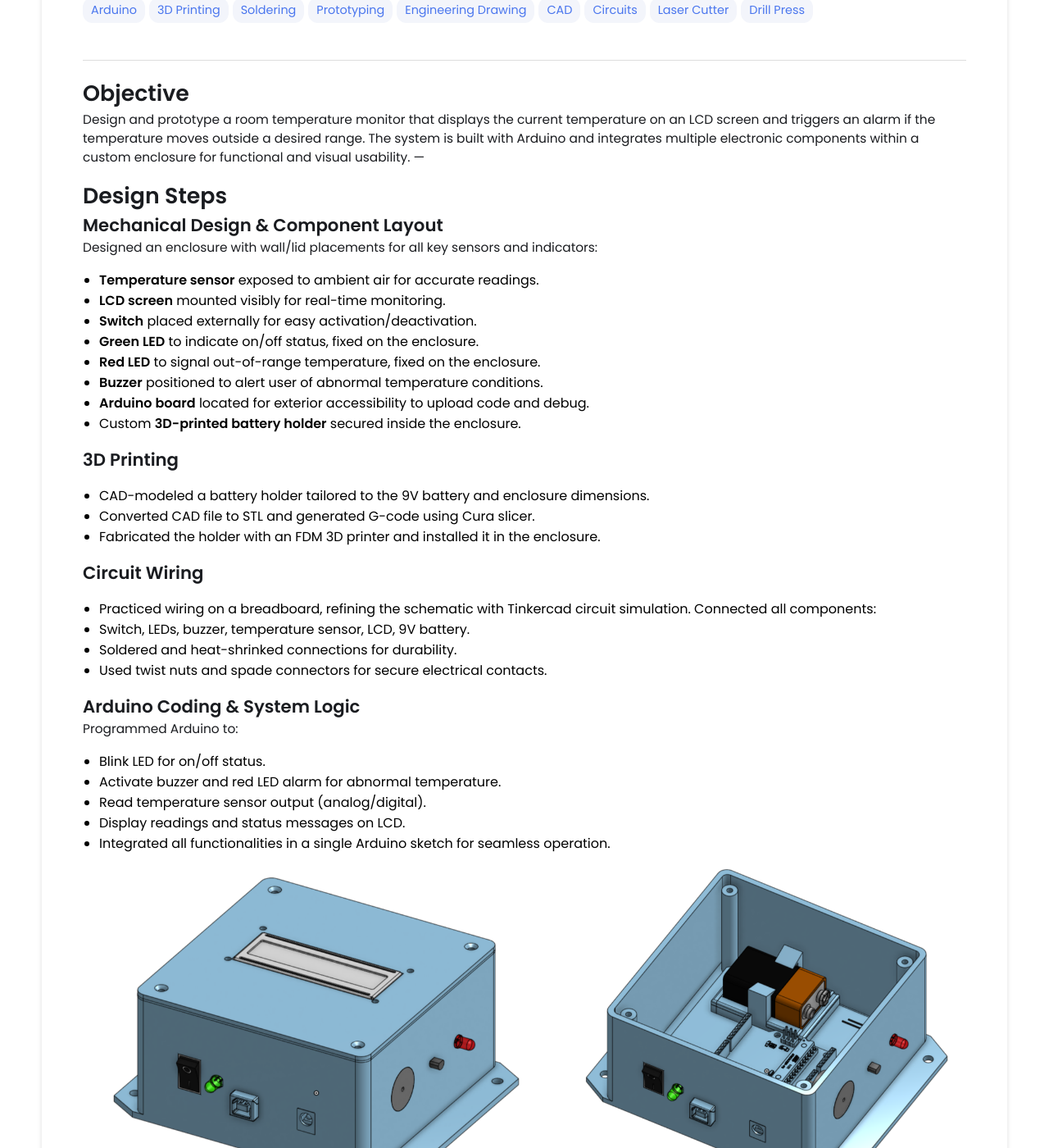
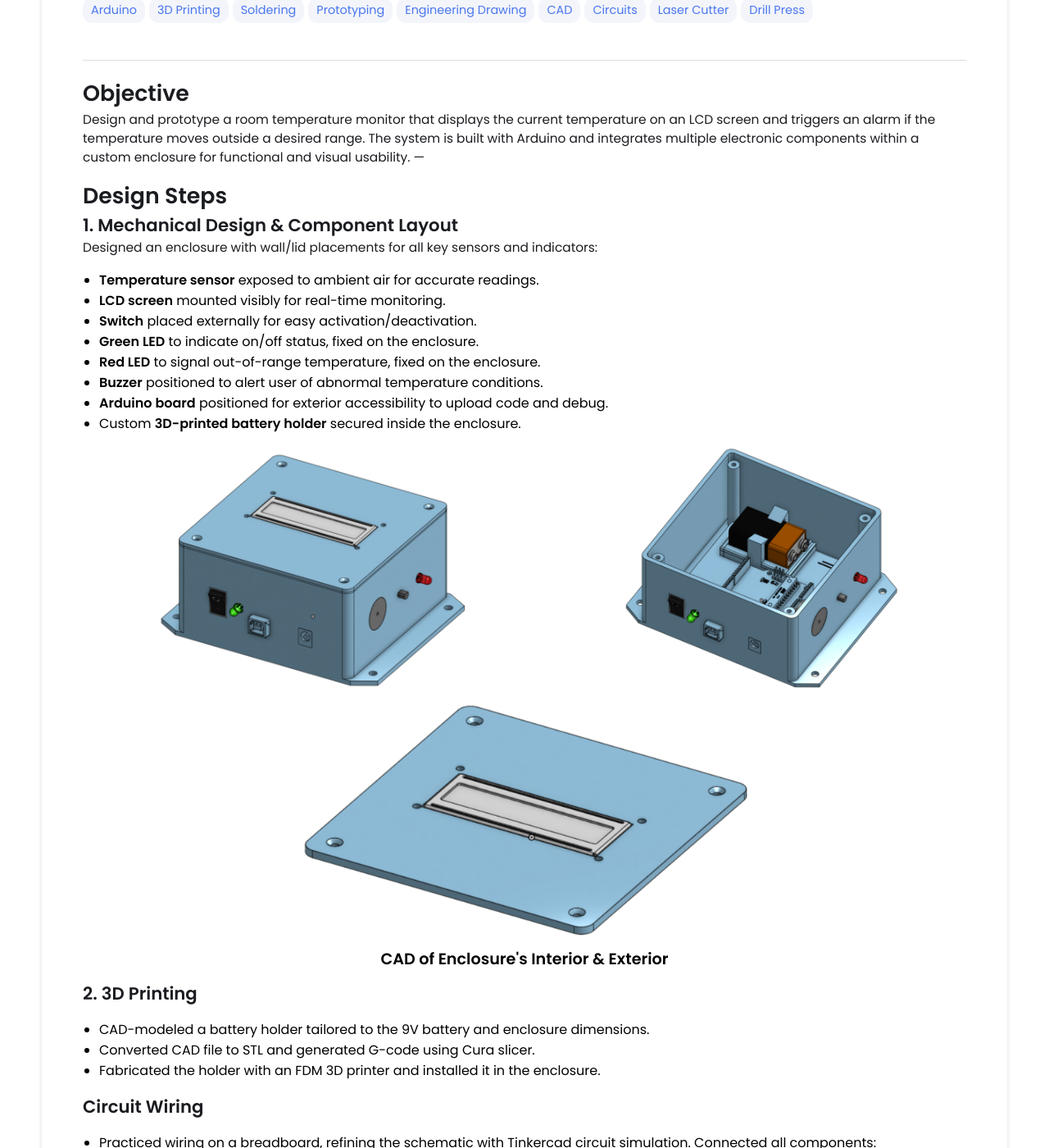
Before and after one commit to michael-vuong/michael-vuong.github.io, a Jekyll site: the page built from _projects/ArduinoTempSensor/index.md, in a window 1280 px wide and 1400 px high, scrolled down 752 px. Shown: the whole window at 82% size. Built offline with Jekyll 4.4.1, drawn with Linux system fonts in a browser that asks for light colours.

Commit message:
Update index.md

```diff
--- a/_projects/ArduinoTempSensor/index.md
+++ b/_projects/ArduinoTempSensor/index.md
@@ -20,7 +20,7 @@ main-image: /Thumbnail.png
 Design and prototype a room temperature monitor that displays the current temperature on an LCD screen and triggers an alarm if the temperature moves outside a desired range. The system is built with Arduino and integrates multiple electronic components within a custom enclosure for functional and visual usability.
 ---
 # Design Steps
-## Mechanical Design & Component Layout
+## 1. Mechanical Design & Component Layout
 Designed an enclosure with wall/lid placements for all key sensors and indicators:
 - **Temperature sensor** exposed to ambient air for accurate readings.
 - **LCD screen** mounted visibly for real-time monitoring.
@@ -28,10 +28,14 @@ Designed an enclosure with wall/lid placements for all key sensors and indicator
 - **Green LED** to indicate on/off status, fixed on the enclosure.
 - **Red LED** to signal out-of-range temperature, fixed on the enclosure.
 - **Buzzer** positioned to alert user of abnormal temperature conditions.
-- **Arduino board** located for exterior accessibility to upload code and debug.
+- **Arduino board** positioned for exterior accessibility to upload code and debug.
 - Custom **3D-printed battery holder** secured inside the enclosure.
+{% include image-gallery.html images="CADBox.png, CADInsideView.png, CADLid.png" height="300" %}
+<div style="text-align:center; font-size:1.2rem; font-weight:bold; margin-bottom:12px;">
+  CAD of Enclosure's Interior & Exterior
+</div>
 
-## 3D Printing
+## 2. 3D Printing
 - CAD-modeled a battery holder tailored to the 9V battery and enclosure dimensions.
 - Converted CAD file to STL and generated G-code using Cura slicer.
 - Fabricated the holder with an FDM 3D printer and installed it in the enclosure.
@@ -51,7 +55,6 @@ Programmed Arduino to:
 - Display readings and status messages on LCD.
 - Integrated all functionalities in a single Arduino sketch for seamless operation.
 
-{% include image-gallery.html images="CADBox.png, CADInsideView.png, CADLid.png" height="400" %}
 
 {% include image-gallery.html images="CADBatteryHolder.png" height="400" %}
 
```
